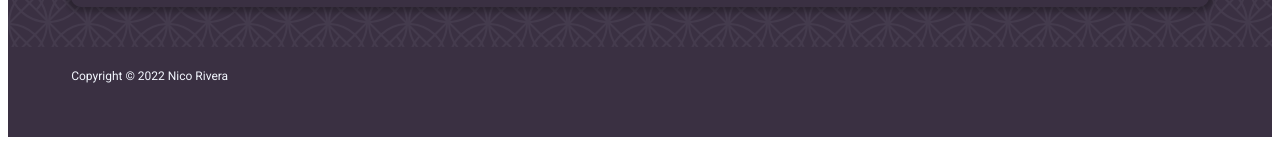
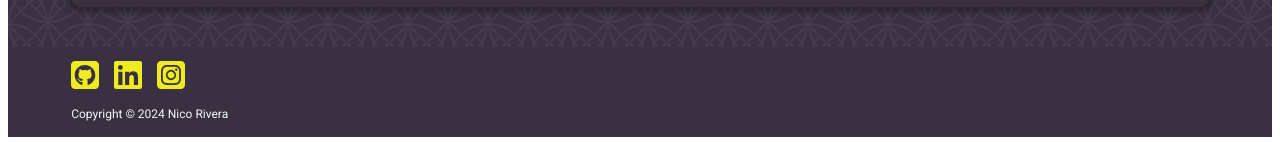
Before and after one commit to rivenf/portfolio, a React (Create React App) app in the folder portfolio/: page / in a window 1280 px wide. Shown: the part 1425-1567 px from the top of the page. Built offline with nearby package versions, Linux system fonts and the light colour scheme; a web font is replaced by a local one.

Commit message:
Fix footer and add social media icons

```diff
--- a/portfolio/src/About.js
+++ b/portfolio/src/About.js
@@ -1,3 +1,5 @@
+import SocialIcons from "./SocialIcons.js";
+
 export default function About() {
   return (
     <div className="container">
@@ -19,6 +21,7 @@ export default function About() {
             I like to spend time indoors crafting, reading, or learning new
             programming skills.
           </p>
+          <SocialIcons />
         </div>
         <img src="images/Nico.jpg" alt="Nico Rivera" className="aboutImg" />
       </div>
--- a/portfolio/src/App.css
+++ b/portfolio/src/App.css
@@ -165,15 +165,11 @@ h3 {
   font-size: 0.75rem;
 }
 
-.socialIcons {
-  color: var(--accent1);
-  font-size: 2rem;
-  letter-spacing: 0.5em;
-}
-
 .socialIcons a {
   text-decoration: none;
-  color: var(--accent1);
+  color: var(--accent3);
+  font-size: 2rem;
+  margin-right: 15px;
 }
 
 /********** Media Queries **********/
--- a/portfolio/src/Footer.js
+++ b/portfolio/src/Footer.js
@@ -1,8 +1,13 @@
+import SocialIcons from "./SocialIcons.js";
+
 export default function Footer() {
+  const d = new Date();
+  let year = d.getFullYear();
+
   return (
     <div className="footer">
-      <div className="socialIcons"></div>
-      <p>Copyright © 2022 Nico Rivera</p>
+      <SocialIcons />
+      <p>Copyright © {year} Nico Rivera</p>
     </div>
   );
 }
--- /dev/null
+++ b/portfolio/src/SocialIcons.js
@@ -0,0 +1,20 @@
+import { FontAwesomeIcon } from "@fortawesome/react-fontawesome";
+import { faLinkedin } from "@fortawesome/free-brands-svg-icons";
+import { faGithubSquare } from "@fortawesome/free-brands-svg-icons";
+import { faInstagramSquare } from "@fortawesome/free-brands-svg-icons";
+
+export default function SocialIcons() {
+  return (
+    <div className="socialIcons">
+      <a href="" target="_blank">
+        <FontAwesomeIcon icon={faGithubSquare} />
+      </a>
+      <a href="" target="_blank">
+        <FontAwesomeIcon icon={faLinkedin} />
+      </a>
+      <a href="" target="_blank">
+        <FontAwesomeIcon icon={faInstagramSquare} />
+      </a>
+    </div>
+  );
+}
```
